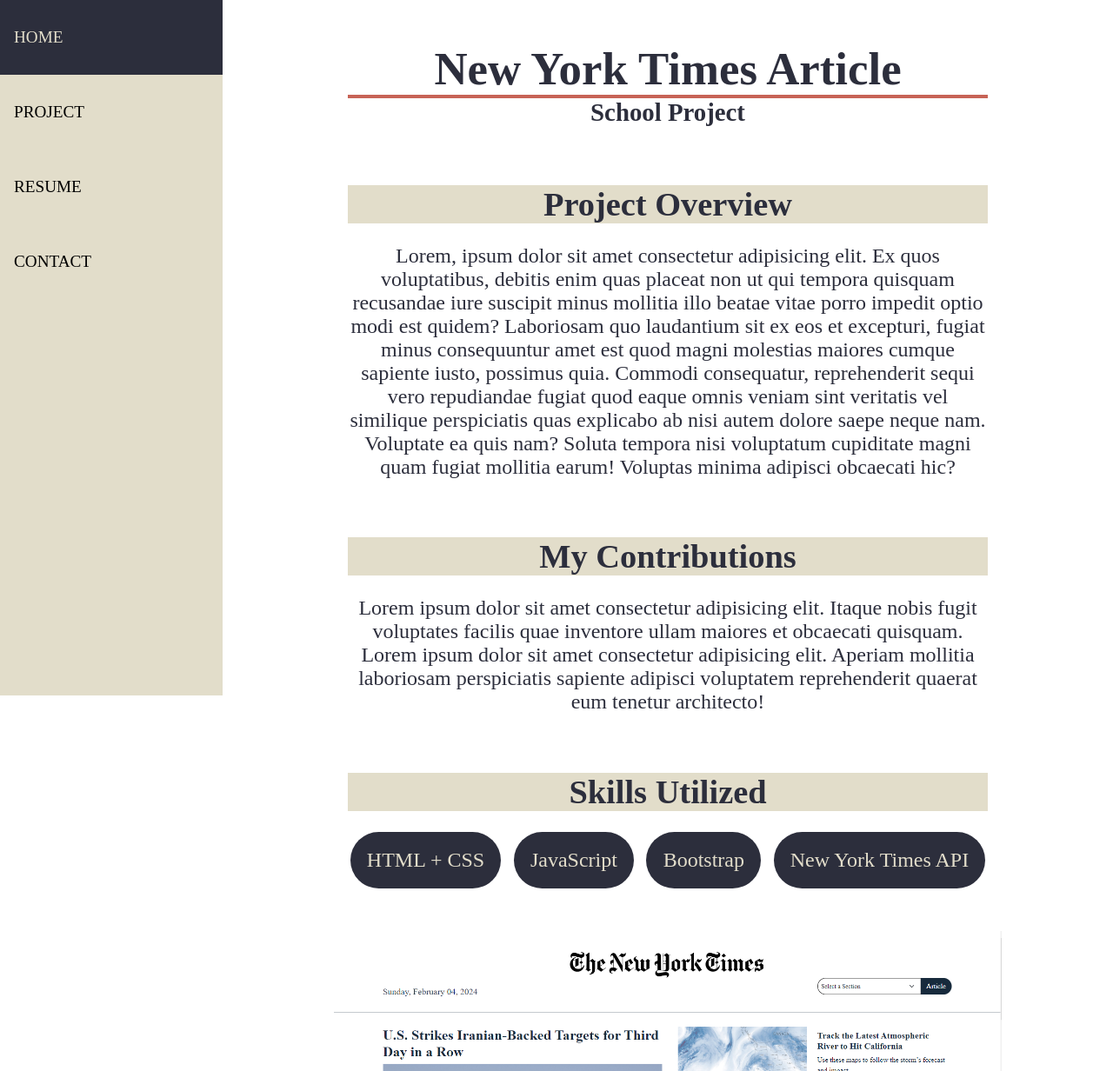
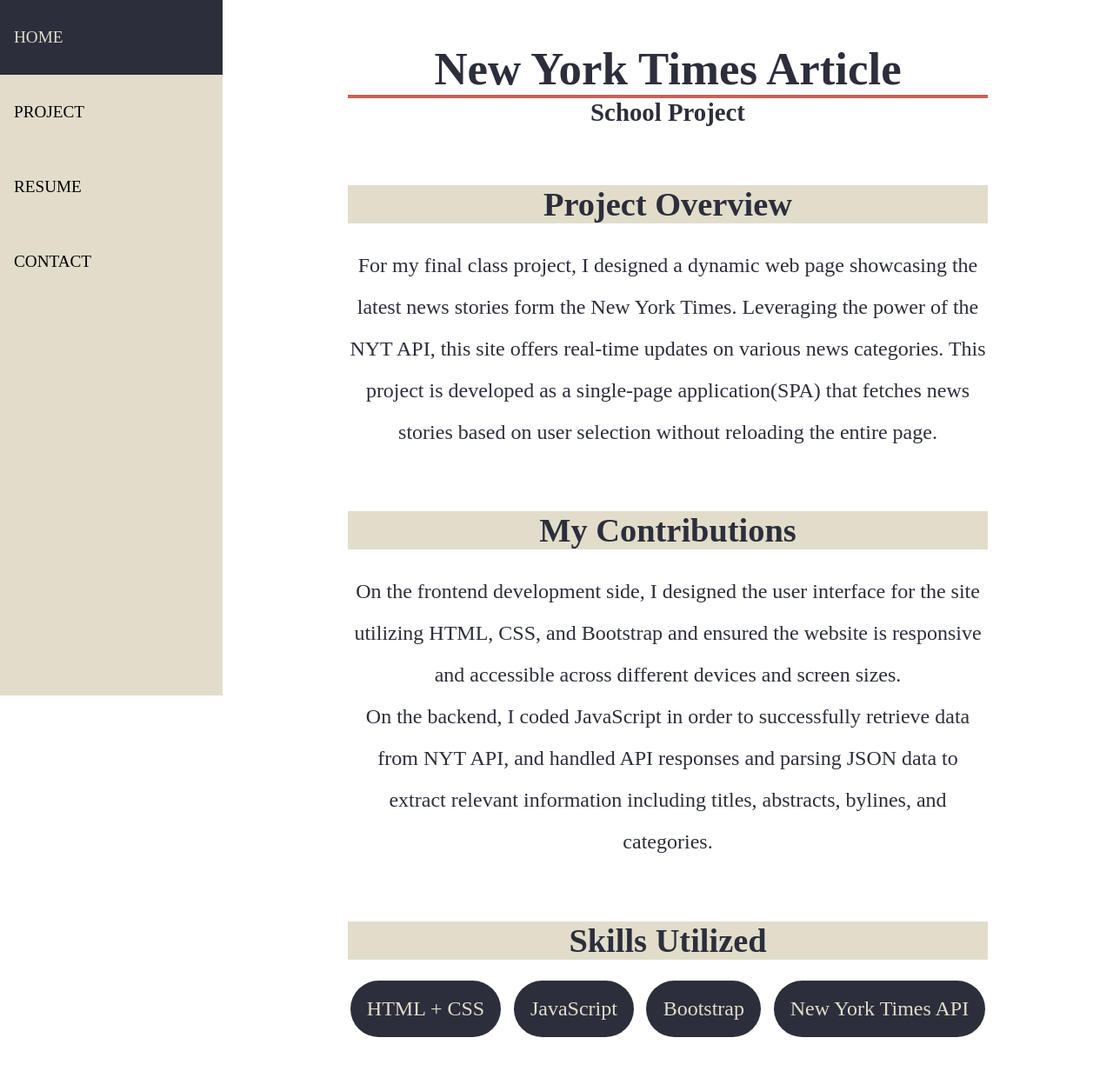
Before and after one commit to emirisato1003/Emiri_Sato_Portfolio, a PHP site: page /project_1.html in a window 1280 px wide. Shown: the top 1232 px of the page at 87% size. Run offline with PHP 8.4, Linux system fonts and the light colour scheme.

Commit message:
update project 1 page

```diff
--- a/css/project.css
+++ b/css/project.css
@@ -27,6 +27,7 @@ h3{
 
 .project p{
     font-size: 2.5rem;
+    line-height: 2;
 }
 
 .project .used_skills .skills_container{
--- a/project_1.html
+++ b/project_1.html
@@ -36,13 +36,12 @@
             <h1>New York Times Article</h1>
             <h2>School Project</h2>
             <h3>Project Overview</h3>
-            <p>Lorem, ipsum dolor sit amet consectetur adipisicing elit. Ex quos voluptatibus, debitis enim quas placeat non ut qui tempora quisquam recusandae iure suscipit minus mollitia illo beatae vitae porro impedit optio modi est quidem? Laboriosam quo laudantium sit ex eos et excepturi, fugiat minus consequuntur amet est quod magni molestias maiores cumque sapiente iusto, possimus quia. Commodi consequatur, reprehenderit sequi vero repudiandae fugiat quod eaque omnis veniam sint veritatis vel similique perspiciatis quas explicabo ab nisi autem dolore saepe neque nam. Voluptate ea quis nam? Soluta tempora nisi voluptatum cupiditate magni quam fugiat mollitia earum! Voluptas minima adipisci obcaecati hic?</p>
+            <p>For my final class project, I designed a dynamic web page showcasing the latest news stories form the New York Times. Leveraging the power of the NYT API, this site offers real-time updates on various news categories. This project is developed as a single-page application(SPA) that fetches news stories based on user selection without reloading the entire page.</p>
         </div>
 
         <div class="contribtion">
             <h3>My Contributions</h3>
-            <p>Lorem ipsum dolor sit amet consectetur adipisicing elit. Itaque nobis fugit voluptates facilis quae inventore ullam maiores et obcaecati quisquam.</p>
-            <p>Lorem ipsum dolor sit amet consectetur adipisicing elit. Aperiam mollitia laboriosam perspiciatis sapiente adipisci voluptatem reprehenderit quaerat eum tenetur architecto!</p>
+            <p>On the frontend development side, I designed the user interface for the site utilizing HTML, CSS, and Bootstrap and ensured the website is responsive and accessible across different devices and screen sizes.<br>On the backend, I coded JavaScript in order to successfully retrieve data from NYT API, and handled API responses and parsing JSON data to extract relevant information including titles, abstracts, bylines, and categories.</p>
         </div>
 
         <div class="used_skills">
@@ -71,12 +70,12 @@
 
             <div class="mySlides fade">
                 <img src="img/nyt_project_img_2.png" style="width:100%">
-                <div class="text">Caption Two</div>
+                <div class="text">More News Section</div>
             </div>
 
             <div class="mySlides fade">
                 <img src="img/nyt_project_img_3.png" style="width:100%">
-                <div class="text">Caption Three</div>
+                <div class="text">Selected Article page</div>
             </div>
 
             <!-- Next and previous buttons -->
--- a/project_6.html
+++ b/project_6.html
@@ -74,7 +74,7 @@
                     <iframe width="500" height="315" src="https://www.youtube.com/embed/MLDbyGJtXmQ?si=C0JayiOo59iamzLy&amp;start=33" title="YouTube video player" frameborder="0" allow="accelerometer; autoplay; clipboard-write; encrypted-media; gyroscope; picture-in-picture; web-share" allowfullscreen></iframe>
                 </div>
 
-                <div class="box">
+                <!-- <div class="box">
                     <h4>Project 1 - Wiki</h4>
                     <iframe width="500" height="315" src="https://www.youtube.com/embed/MLDbyGJtXmQ?si=C0JayiOo59iamzLy&amp;start=33" title="YouTube video player" frameborder="0" allow="accelerometer; autoplay; clipboard-write; encrypted-media; gyroscope; picture-in-picture; web-share" allowfullscreen></iframe>
                 </div>
@@ -93,7 +93,7 @@
                 <div class="box">
                     <h4>Project 5 - </h4>
                     <iframe width="500" height="315" src="https://www.youtube.com/embed/MLDbyGJtXmQ?si=C0JayiOo59iamzLy&amp;start=33" title="YouTube video player" frameborder="0" allow="accelerometer; autoplay; clipboard-write; encrypted-media; gyroscope; picture-in-picture; web-share" allowfullscreen></iframe>
-                </div>
+                </div> -->
             </div>
         </div>
 
```
